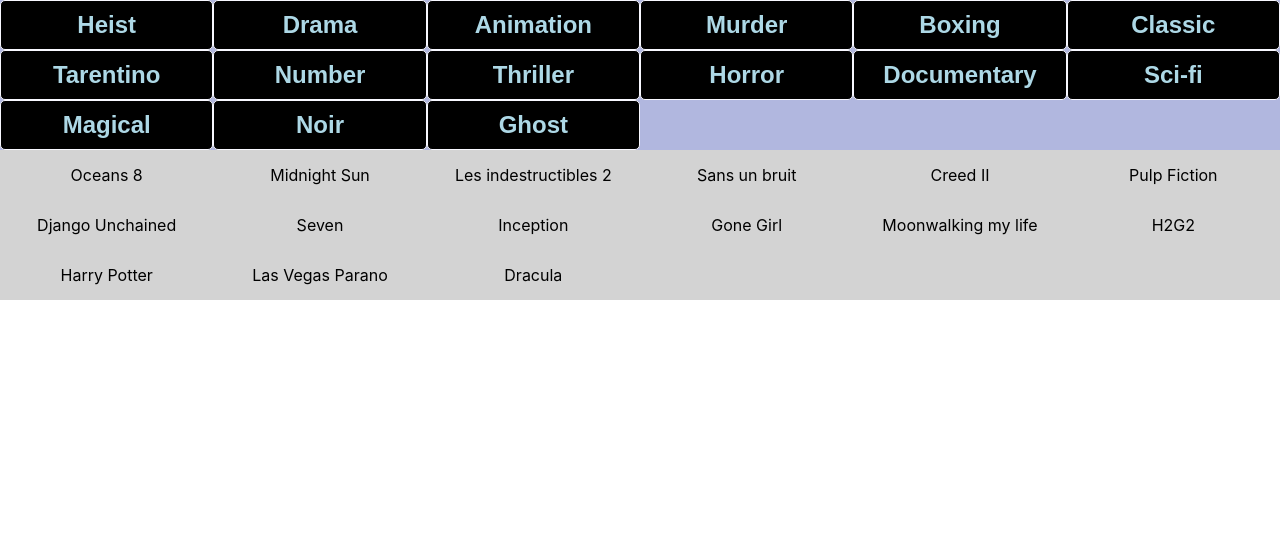
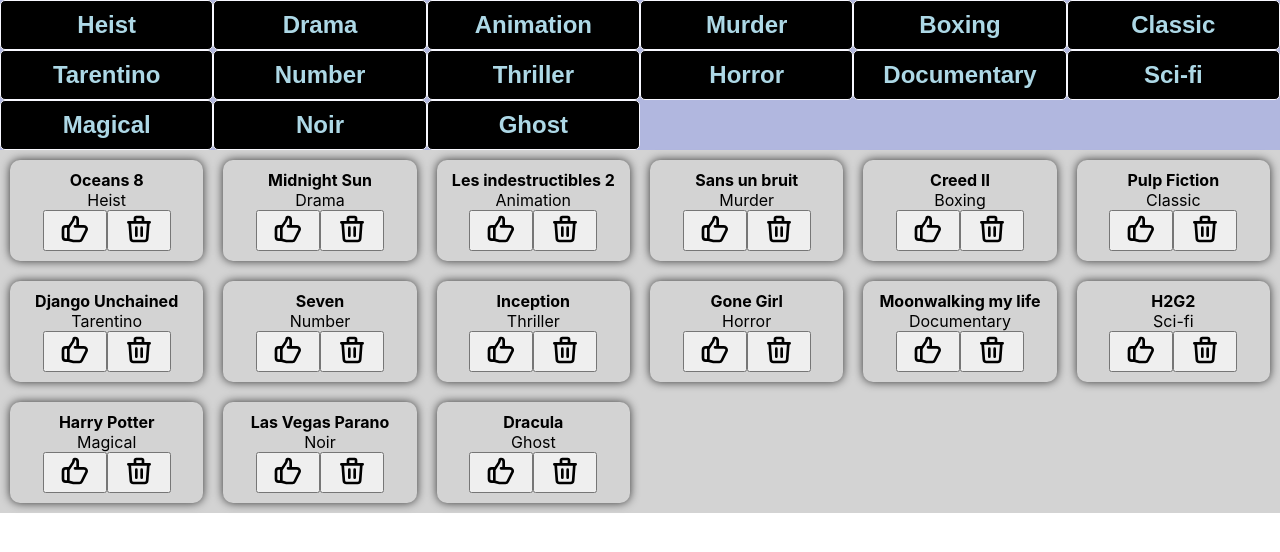
Before and after one commit to hezirel/takehome_particeep, a React (Create React App) app: page / in a window 1280 px wide. Shown: the top 552 px of the page. Built offline with nearby package versions, Linux system fonts and the light colour scheme.

Commit message:
Movie cards grid & button op

```diff
--- a/src/components/movies/MovieCard.js
+++ b/src/components/movies/MovieCard.js
@@ -2,10 +2,28 @@
 
 import PropTypes from "prop-types";
 
+const likeSvg = (
+	<svg xmlns="http://www.w3.org/2000/svg" className="h-6 w-6" fill="none" viewBox="0 0 24 24" stroke="currentColor" strokeWidth="2">
+		<path strokeLinecap="round" strokeLinejoin="round" d="M14 10h4.764a2 2 0 011.789 2.894l-3.5 7A2 2 0 0115.263 21h-4.017c-.163 0-.326-.02-.485-.06L7 20m7-10V5a2 2 0 00-2-2h-.095c-.5 0-.905.405-.905.905 0 .714-.211 1.412-.608 2.006L7 11v9m7-10h-2M7 20H5a2 2 0 01-2-2v-6a2 2 0 012-2h2.5" />
+	</svg>
+);
+
+const trashSvg = (
+	<svg xmlns="http://www.w3.org/2000/svg" className="h-6 w-6" fill="none" viewBox="0 0 24 24" stroke="currentColor" strokeWidth="2">
+		<path strokeLinecap="round" strokeLinejoin="round" d="M19 7l-.867 12.142A2 2 0 0116.138 21H7.862a2 2 0 01-1.995-1.858L5 7m5 4v6m4-6v6m1-10V4a1 1 0 00-1-1h-4a1 1 0 00-1 1v3M4 7h16" />
+	</svg>
+);
+
 const MovieCard = ({ movie }) => {
+
 	return (
 		<div className="movie-card">
-			<div className="movieCardTitle">{movie.title}</div>
+			<b className="movieCardTitle">{movie.title}</b>
+			<span className="movieCardCategory">{movie.category}</span>
+			<div className="movieCardUIControls">
+				<button className="movieCardLikeButton">{likeSvg}</button>
+				<button className="movieCardRemoveButton">{trashSvg}</button>
+			</div>
 		</div>
 	);
 
--- a/src/components/movies/Movies.css
+++ b/src/components/movies/Movies.css
@@ -8,3 +8,27 @@
     text-align: center;
     background-color: lightgrey
 }
+
+.movie-card {
+    display: flex;
+    flex-direction: column;
+    justify-content: center;
+    align-items: center;
+    background-color: lightgrey;
+    border-radius: 10px;
+    padding: 10px;
+    margin: 10px;
+    box-shadow: 0px 0px 10px 0px rgba(0, 0, 0, 0.75);
+}
+
+.movieCardUIControls {
+    display: flex;
+    flex-direction: row;
+    justify-content: space-around;
+    align-items: center;
+}
+
+.movieCardUIControls svg {
+    width: 3rem;
+    height: 2rem;
+}
```
